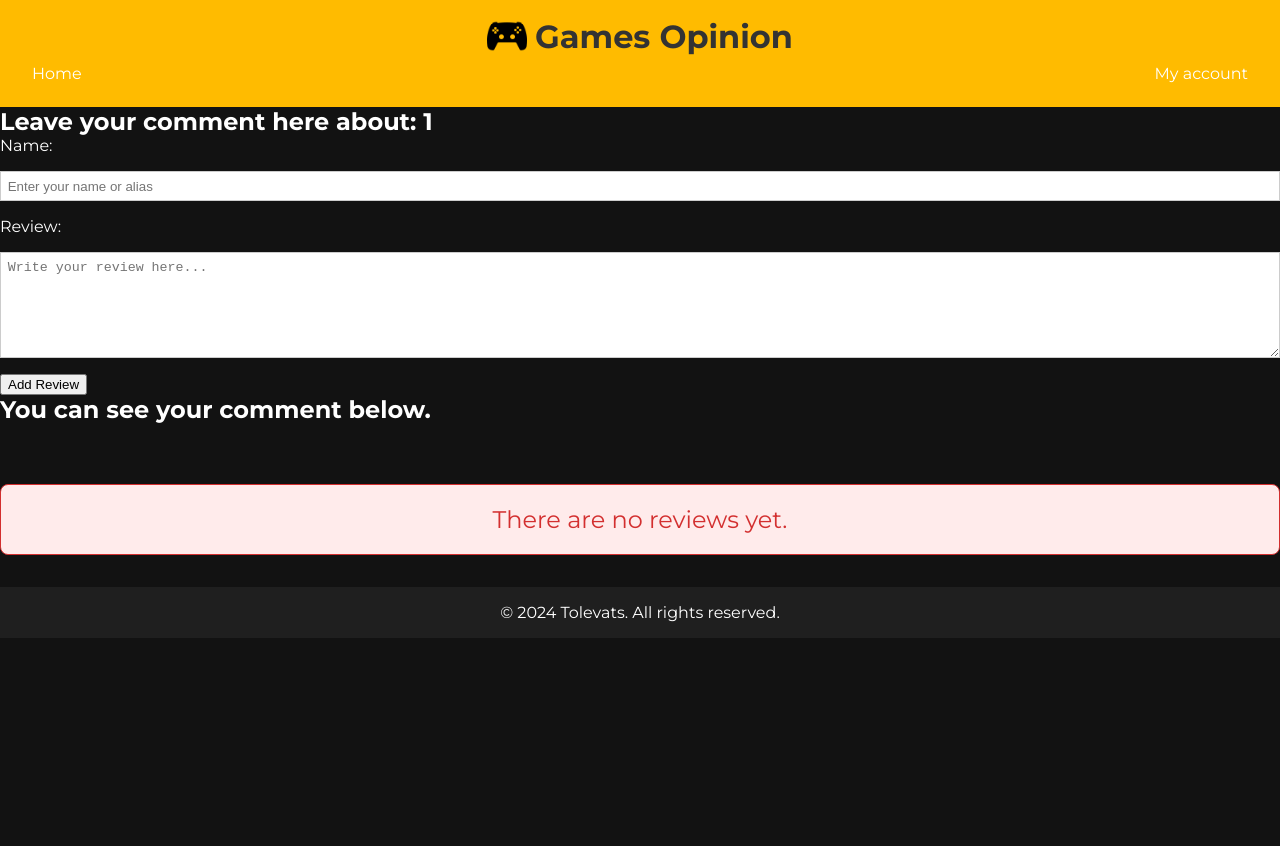
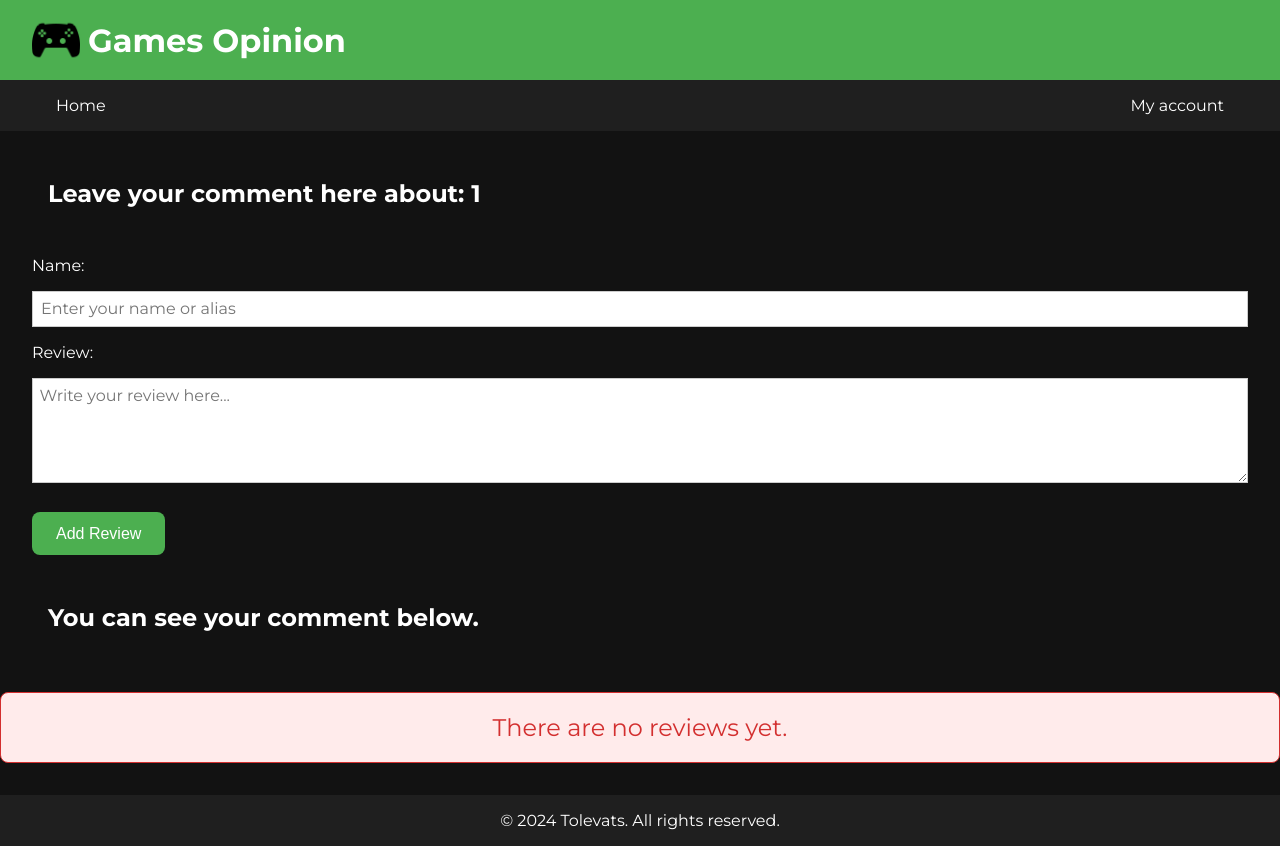
Before and after one commit to Tolevats/games-opinion-api, a Vue app: page /opinions/1 in a window 1280 px wide. Before the commit the page ends 800 px from the top, so only its background shows below. Built offline with nearby package versions, Linux system fonts and the light colour scheme.

Commit message:
update: Add style

```diff
--- a/src/components/GameCard.vue
+++ b/src/components/GameCard.vue
@@ -22,16 +22,17 @@ export default {
 <style scoped>
 .game-card {
   border: 1px solid #ccc;
-  border-radius: 10px;
+  background: linear-gradient(145deg, #1f1f1f, #292929);
+  border-radius: 12px;
   padding: 1em;
-  margin-bottom: 1.5em;
-  text-align: center;
-  background-color: #f9f9f9;
-  box-shadow: 0 4px 8px rgba(0, 0, 0, 0.1);
-  transition: transform 0.3s ease;
+  margin: 1.5em;
+  box-shadow: 0 4px 15px rgba(0, 0, 0, 0.6);
+  transition: transform 0.3s, box-shadow 0.3s;;
+  overflow: hidden;
 }
 .game-card:hover {
-  transform: scale(1.03); /* Slight zoom effect on hover */
+  transform: scale(1.05);
+  box-shadow: 0 8px 25px rgba(0, 0, 0, 0.8);
 }
 
 .game-image {
@@ -71,20 +72,17 @@ p {
 
 button {
   margin-top: 0.8em;
-  padding: 0.6em 1.2em;
+  padding: 0.8em 1.5em;
   border: none;
-  border-radius: 20px;
-  background-color: #ff4d4d;
+  border-radius: 8px;
+  background-color: #4CAF50;
   color: white;
   font-size: 1em;
   cursor: pointer;
-  transition: background-color 0.3s ease;
-  display: flex;
-  align-items: center;
-  justify-content: center;
+  transition: background-color 0.3s;
 }
 
 button:hover {
-  background-color: #ff3333;
+  background-color: #357a38;
 }
 </style>
--- a/src/components/Navbar.vue
+++ b/src/components/Navbar.vue
@@ -24,7 +24,7 @@ export default {
 </script>
 
 <style scoped>
-header {
+/* header {
   display: flex;
   flex-direction: column;
   align-items: center;
@@ -32,43 +32,44 @@ header {
   color: #333;
   padding: 1em;
 }
-
+ */
 .brand {
   display: flex;
   align-items: center;
   gap: 0.5em;
+  background-color: #4CAF50;
+  padding: 1em 2em;
 }
 
 .brand-icon {
-  width: 40px;
-  height: 40px;
-
+  width: 3em;
+  height: 3em;
 }
 
 nav {
   display: flex;
   justify-content: space-between;
   width: 100%;
-  padding: 0.5em 1em;
+  background-color: #1f1f1f;
+  padding: 1em 2em;
 }
 
-.left-links, .right-link {
+.left-links, .right-links {
   display: flex;
   gap: 1em;
+  display: inline;
+  margin: 0 1.5em 0;
 }
 
 a {
   color: white;
   text-decoration: none;
-}
-
-.right-link {
-  margin-left: auto;
+  transition: color 0.3s;
 }
 
 /* Hover effect for links */
 a:hover {
-  color: #ff4d4d;
+  color: #4CAF50;
 }
 
 /* Home icon styling */
--- a/src/components/OpinionAccordion.vue
+++ b/src/components/OpinionAccordion.vue
@@ -9,8 +9,8 @@
       <div v-if="openIndex === index" class="accordion-body">
         <p>Review: {{ review.text }}</p>
         <div class="actions">
-          <button @click="startEditing(index, review)" aria-label="Edit review">Edit</button>
-          <button @click="deleteOpinion(index)" aria-label="Delete review">Delete</button>
+          <button class="edition" @click="startEditing(index, review)" aria-label="Edit review">Edit</button>
+          <button class="deletion" @click="deleteOpinion(index)" aria-label="Delete review">Delete</button>
         </div>
 
         <!-- Render the OpinionForm when editing -->
@@ -81,7 +81,7 @@ export default {
 .actions {
   margin-top: 1em;
 }
-button {
+.edition {
   margin-right: 0.5em;
   padding: 0.5em 1em;
   border: none;
@@ -90,9 +90,23 @@ button {
   color: white;
   border-radius: 3px;
 }
-button:hover {
+.edition:hover {
   background-color: #0056b3;
 }
+
+.deletion {
+  background-color: #ff4d4d;
+  color: white;
+  border-radius: 3px;
+  margin-right: 0.5em;
+  padding: 0.5em 1em;
+  border: none;
+  cursor: pointer;
+}
+.deletion:hover {
+  background-color: #ff3333;
+}
+
 .toggle-button {
   background: none;
   color: #007bff;
--- a/src/components/OpinionForm.vue
+++ b/src/components/OpinionForm.vue
@@ -46,13 +46,35 @@ form {
   display: flex;
   flex-direction: column;
   gap: 1em;
+  margin: 2em;
 }
 input, textarea {
   padding: 0.5em;
   border: 1px solid #ccc;
+  font-size: 1em;
 }
+
+/* Placeholder styling */
+input::placeholder,
+textarea::placeholder {
+  font-family: 'Montserrat', sans-serif; /* Match font */
+  font-size: 1em;                        /* Match size */
+}
+
 button {
   align-self: flex-start;
-  margin-right: 0.5em;
+  margin-top: 0.8em;
+  padding: 0.8em 1.5em;
+  border: none;
+  border-radius: 8px;
+  background-color: #4CAF50;
+  color: white;
+  font-size: 1em;
+  cursor: pointer;
+  transition: background-color 0.3s;
+}
+
+button:hover {
+  background-color: #357a38; /*#ff3333;rojo para delete*/
 }
 </style>
--- a/src/views/Home.vue
+++ b/src/views/Home.vue
@@ -58,16 +58,26 @@ export default {
 </script>
 
 <style scoped>
+h1 {
+  font-size: 2.5em;
+  text-align: center;
+  color: #4CAF50; /* Verde neón */
+  margin-bottom: 0.5em;
+  text-transform: uppercase;
+  letter-spacing: 1px;
+}
 .load {
   font-family: Impact, Haettenschweiler, 'Arial Narrow Bold', sans-serif;
   font-size: 4em;
-  text-align: center
+  text-align: center;
+  color: #ff6f61; /* acento llamativo */
 }
 
 .game-gallery {
   display: flex;
   flex-direction: column;
-  gap: 1em;
+  gap: 1.5em;
+  padding: 1em;
 }
 
 /* Tablet and Larger Screens */
@@ -76,10 +86,6 @@ export default {
     display: grid;
     grid-template-columns: repeat(auto-fit, minmax(250px, 1fr));
     gap: 1.5em;
-  }
-
-  .game-card {
-    text-align: left;
   }
 
   h3 {
--- a/src/views/Opinions.vue
+++ b/src/views/Opinions.vue
@@ -1,5 +1,5 @@
 <template>
-  <div>
+  <div class="review-container">
     <h2>Leave your comment here about: {{ gameName }}</h2>
     <opinion-form :newOpinion="newOpinion" :isEditing="isEditing" @sendOpi="addOrUpdateOpinion" />
     <div class="reviews-container">
@@ -32,8 +32,8 @@ export default {
     addOrUpdateOpinion(opinion) {
       console.log('Data received:', opinion);
       console.log(this.opinions);
-      this.opinions[0].author = 'test'
-/*       if (opinion.index !== undefined && opinion.updatedReview) {
+ /*      this.opinions[0].author = 'test' */
+      if (opinion.index !== undefined && opinion.updatedReview) {
       // Usar Vue.set para asegurar la reactividad
         this.$set(this.opinions, opinion.index, opinion.updatedReview);
       } else if (this.isEditing) {
@@ -42,7 +42,7 @@ export default {
       } else {
         this.opinions.push(opinion);
       }
-      this.resetForm(); */
+      this.resetForm();
     },
 /*       if (this.isEditing) {
         // Para cuando la llamada provenga del formulario normal
@@ -79,6 +79,12 @@ export default {
 </script>
 
 <style scoped>
+/* .review-container {} */
+
+h2 {
+  margin: 2em;
+}
+
 .no-reviews {
   margin-top: 60px;  /* Push to bottom */
   padding: 20px;
```
